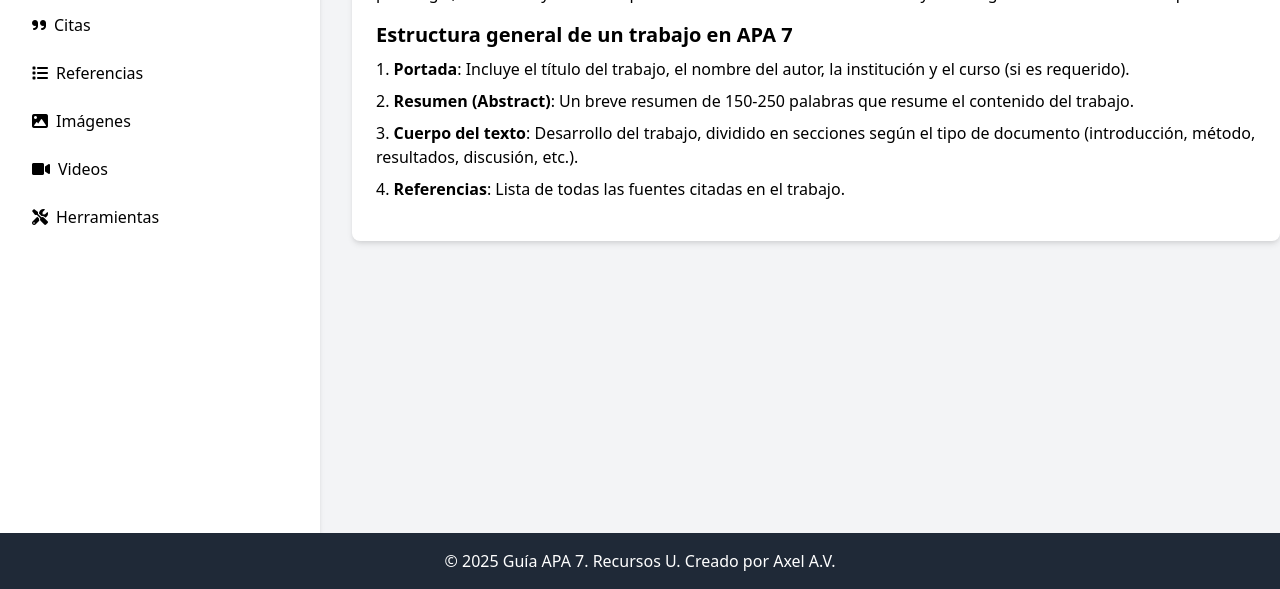
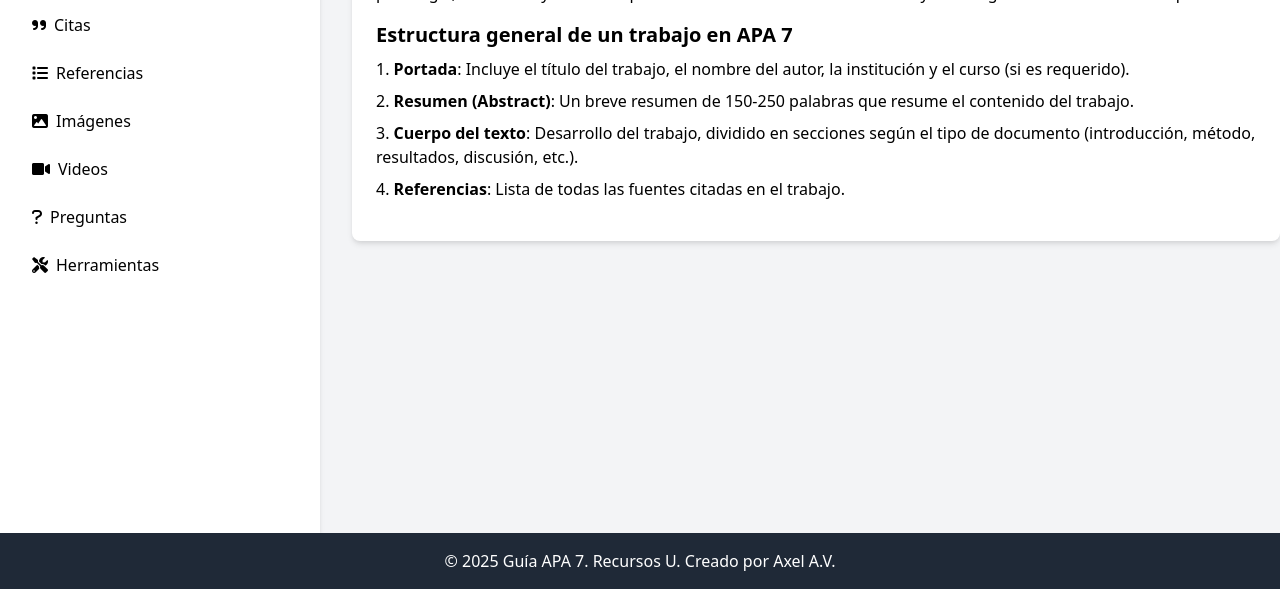
Before and after one commit to AxelAV95/RecursosU, a plain HTML site: page index.html in a window 1280 px wide. Shown: the part 211-800 px from the top of the page. Drawn offline with nearby package versions, Linux system fonts and the light colour scheme.

Commit message:
Update index.html

```diff
--- a/index.html
+++ b/index.html
@@ -56,6 +56,7 @@
                     <li><button class="section-btn flex items-center w-full p-2 rounded-md transition-colors hover:bg-gray-100" data-section="referencias"><i class="fas fa-list mr-2"></i>Referencias</button></li>
                     <li><button class="section-btn flex items-center w-full p-2 rounded-md transition-colors hover:bg-gray-100" data-section="imagenes"><i class="fas fa-image mr-2"></i>Imágenes</button></li>
                     <li><button class="section-btn flex items-center w-full p-2 rounded-md transition-colors hover:bg-gray-100" data-section="videos"><i class="fas fa-video mr-2"></i>Videos</button></li>
+			<li><button class="section-btn flex items-center w-full p-2 rounded-md transition-colors hover:bg-gray-100" data-section="preguntasInvestigacion"><i class="fas fa-question mr-2"></i>Preguntas</button></li>
                     <li><button class="section-btn flex items-center w-full p-2 rounded-md transition-colors hover:bg-gray-100" data-section="herramientas"><i class="fas fa-tools mr-2"></i>Herramientas</button></li>
                 </ul>
             </nav>
```
